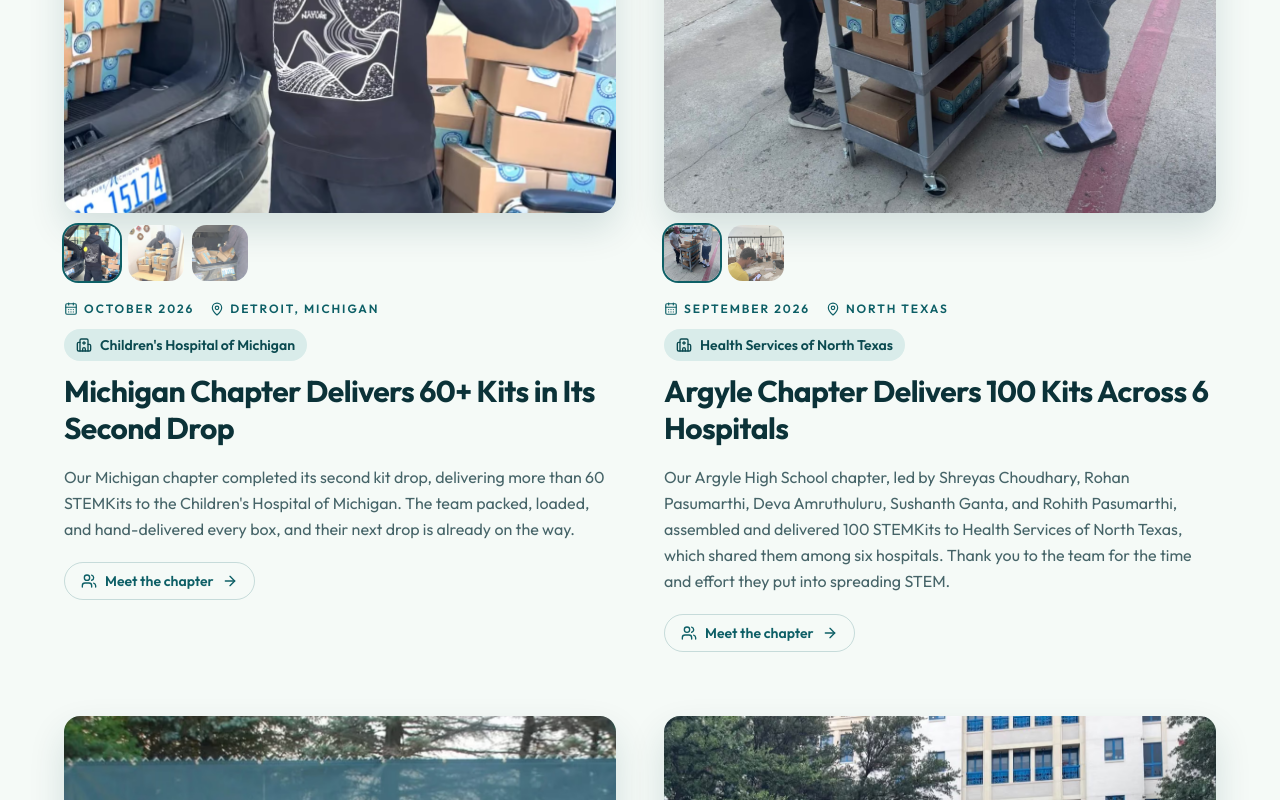
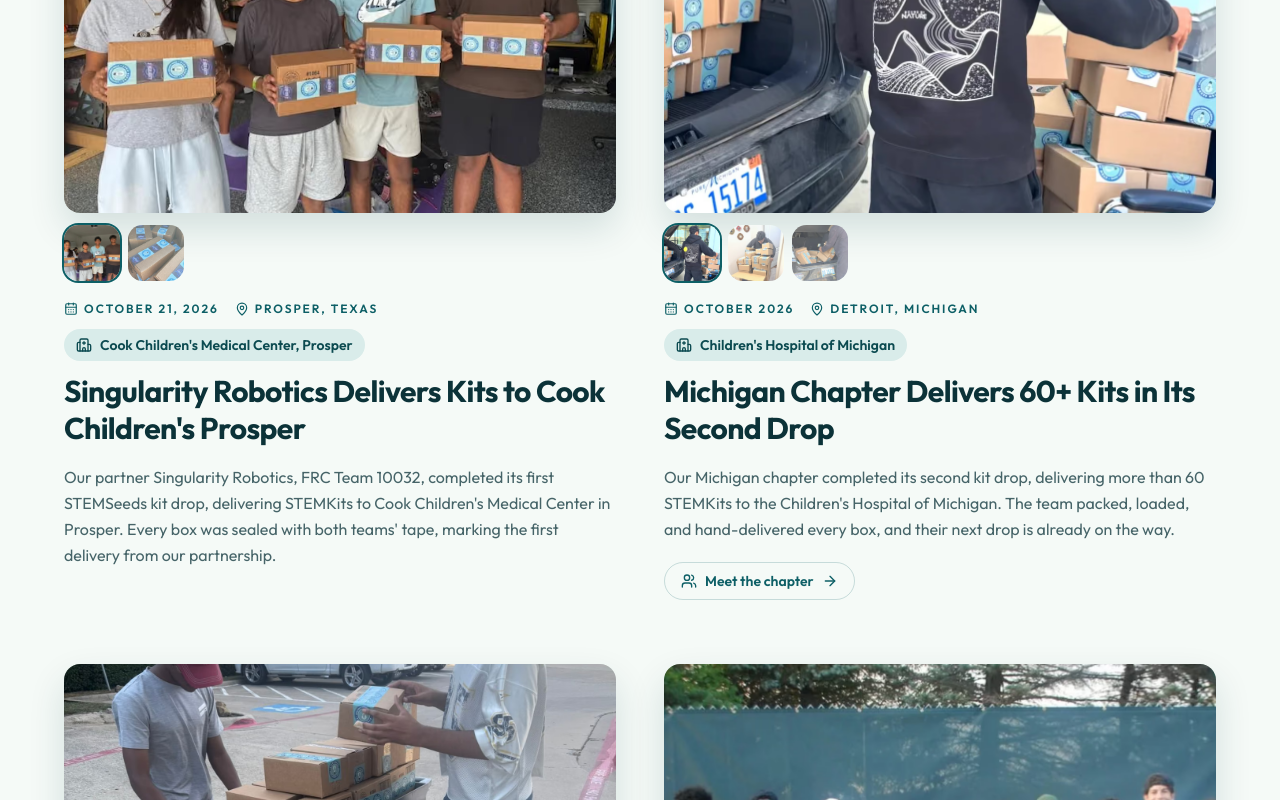
Before and after one commit to dhilandonkey-png/Stemseeds-website, a Next.js app: page /impact in a window 1280 px wide. Shown: the part 2164-2964 px from the top of the page. Built offline with nearby package versions, Linux system fonts and the light colour scheme.

Commit message:
Add Singularity Robotics delivery to Cook Children's Prosper

```diff
--- a/content/impact.ts
+++ b/content/impact.ts
@@ -27,6 +27,24 @@ export const impactIntro = {
 
 /** Newest first. Add a new event by copying one block and filling it in. */
 export const impactEvents: ImpactEvent[] = [
+  {
+    title: "Singularity Robotics Delivers Kits to Cook Children's Prosper",
+    date: "October 21, 2026",
+    location: "Prosper, Texas",
+    recipient: "Cook Children's Medical Center, Prosper",
+    description:
+      "Our partner Singularity Robotics, FRC Team 10032, completed its first STEMSeeds kit drop, delivering STEMKits to Cook Children's Medical Center in Prosper. Every box was sealed with both teams' tape, marking the first delivery from our partnership.",
+    photos: [
+      {
+        src: "/images/impact/singularity-cook-1.avif",
+        alt: "Four Singularity Robotics members holding STEMKit boxes sealed with STEMSeeds and Singularity tape",
+      },
+      {
+        src: "/images/impact/singularity-cook-2.avif",
+        alt: "A pile of STEMKit boxes sealed with alternating STEMSeeds and Singularity tape",
+      },
+    ],
+  },
   {
     title: "Michigan Chapter Delivers 60+ Kits in Its Second Drop",
     date: "October 2026",
```
Also changed, not shown: public/images/impact/singularity-cook-1.avif (added), public/images/impact/singularity-cook-2.avif (added).
